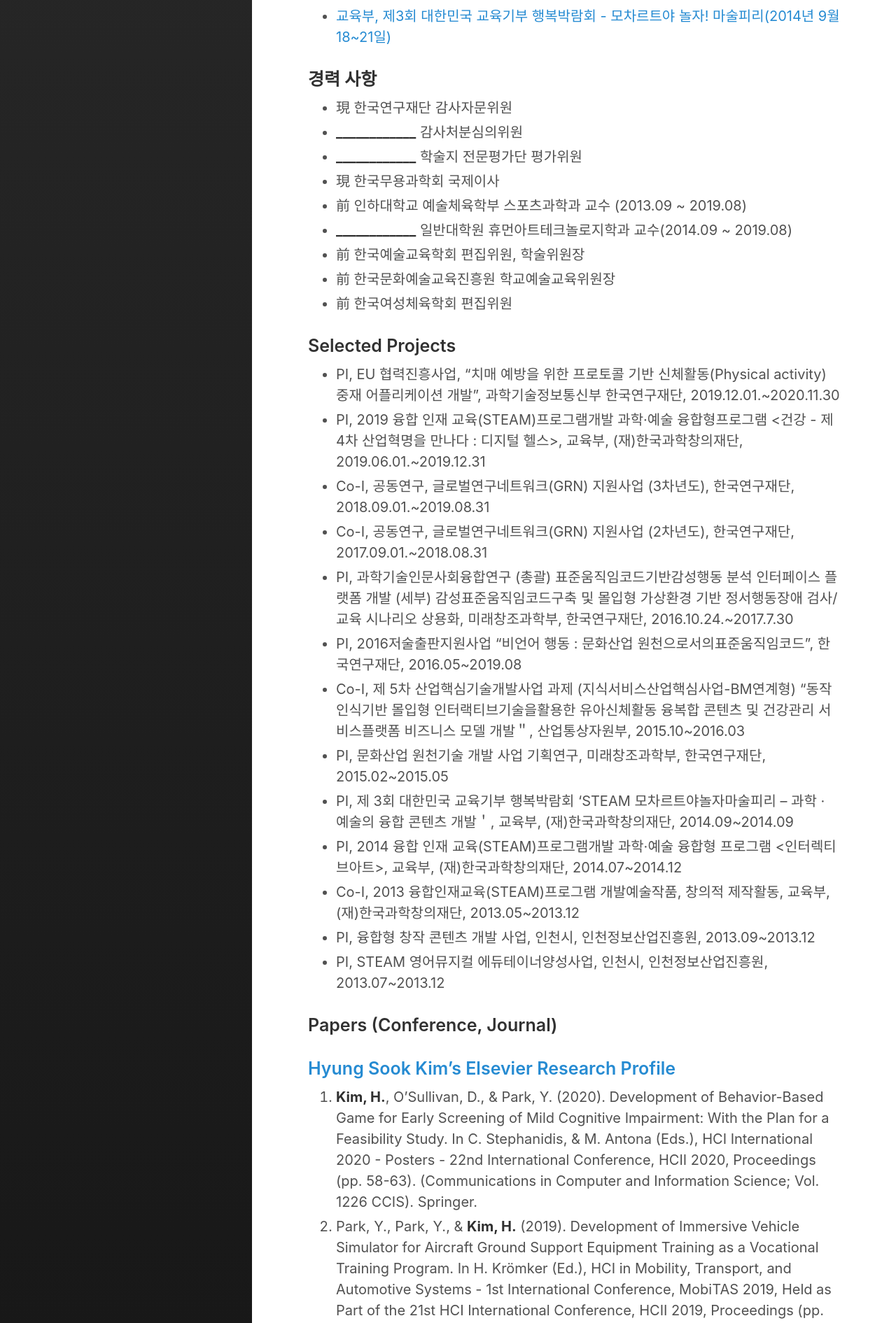
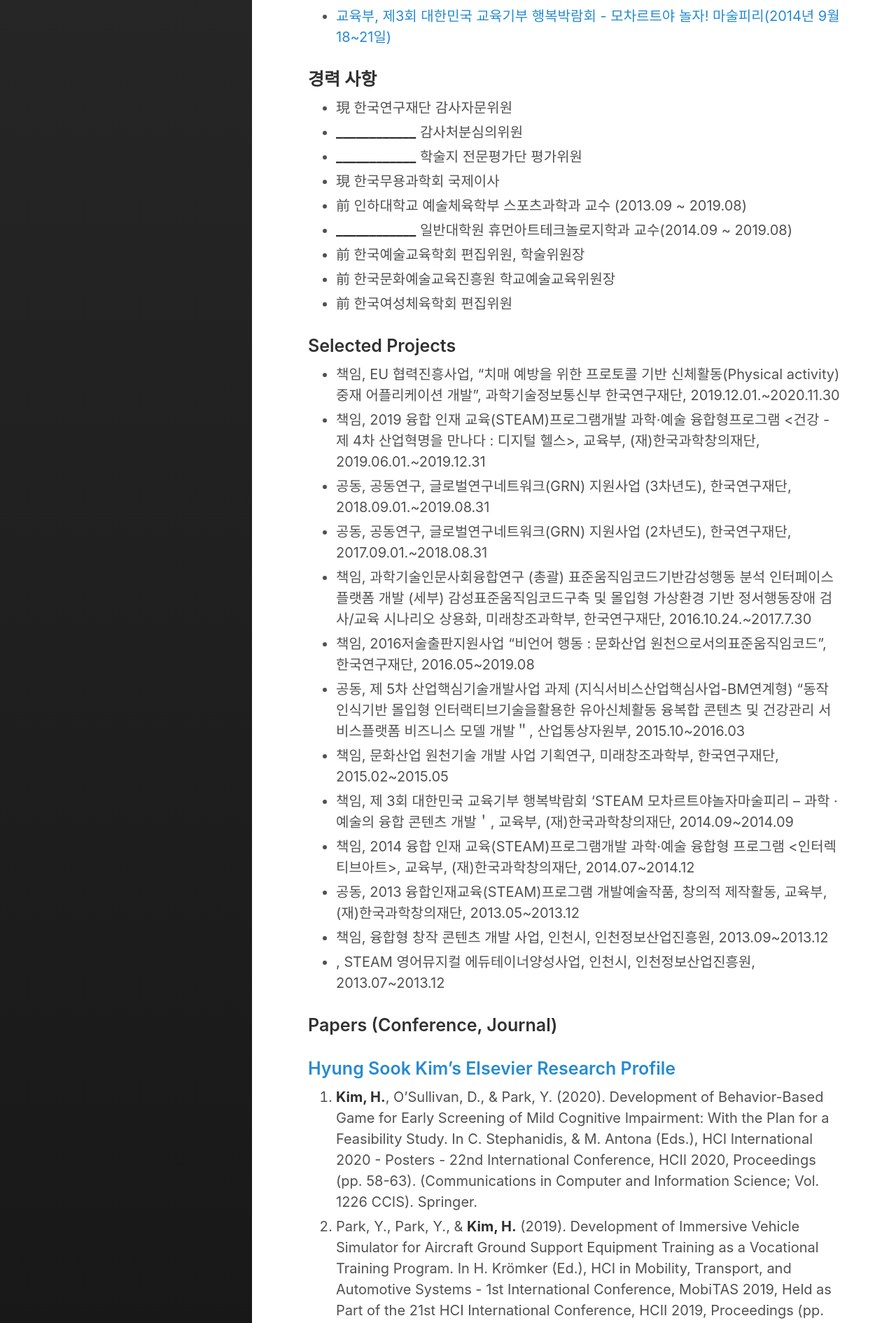
Before and after one commit to Rugger12/hyungsook, a Jekyll site: the page built from _posts/2021-01-07-about-me.md, in a window 1280 px wide. Shown: the part 1721-3612 px from the top of the page at 70% size. Built offline with Jekyll 4.4.1, drawn with Linux system fonts in a browser that asks for light colours.

Commit message:
Update 2021-01-07-about-me.md

```diff
--- a/_posts/2021-01-07-about-me.md
+++ b/_posts/2021-01-07-about-me.md
@@ -45,20 +45,20 @@ excerpt_separator:  <!--more-->
 
 <a name="projects"></a>
 ### Selected Projects
-* PI, EU 협력진흥사업, “치매 예방을 위한 프로토콜 기반 신체활동(Physical activity) 중재 어플리케이션 개발”, 과학기술정보통신부
+* 책임, EU 협력진흥사업, “치매 예방을 위한 프로토콜 기반 신체활동(Physical activity) 중재 어플리케이션 개발”, 과학기술정보통신부
 한국연구재단, 2019.12.01.~2020.11.30
-* PI, 2019 융합 인재 교육(STEAM)프로그램개발 과학·예술 융합형프로그램 <건강 - 제 4차 산업혁명을 만나다 : 디지털 헬스>, 교육부, (재)한국과학창의재단, 2019.06.01.~2019.12.31
-* Co-I, 공동연구, 글로벌연구네트워크(GRN) 지원사업 (3차년도), 한국연구재단, 2018.09.01.~2019.08.31
-* Co-I, 공동연구, 글로벌연구네트워크(GRN) 지원사업 (2차년도), 한국연구재단, 2017.09.01.~2018.08.31
-* PI, 과학기술인문사회융합연구 (총괄) 표준움직임코드기반감성행동 분석 인터페이스 플랫폼 개발 (세부) 감성표준움직임코드구축 및 몰입형 가상환경 기반 정서행동장애 검사/교육 시나리오 상용화, 미래창조과학부, 한국연구재단, 2016.10.24.~2017.7.30
-* PI, 2016저술출판지원사업 “비언어 행동 : 문화산업 원천으로서의표준움직임코드", 한국연구재단, 2016.05~2019.08
-* Co-I, 제 5차 산업핵심기술개발사업 과제 (지식서비스산업핵심사업-BM연계형) “동작인식기반 몰입형 인터랙티브기술을활용한 유아신체활동 융복합 콘텐츠 및 건강관리 서비스플랫폼 비즈니스 모델 개발＂, 산업통상자원부, 2015.10~2016.03
-* PI, 문화산업 원천기술 개발 사업 기획연구, 미래창조과학부, 한국연구재단, 2015.02~2015.05
-* PI, 제 3회 대한민국 교육기부 행복박람회 ‘STEAM 모차르트야놀자마술피리 – 과학 · 예술의 융합 콘텐츠 개발＇, 교육부, (재)한국과학창의재단, 2014.09~2014.09
-* PI, 2014 융합 인재 교육(STEAM)프로그램개발 과학·예술 융합형 프로그램 <인터렉티브아트>, 교육부, (재)한국과학창의재단, 2014.07~2014.12
-* Co-I, 2013 융합인재교육(STEAM)프로그램 개발예술작품, 창의적 제작활동, 교육부, (재)한국과학창의재단, 2013.05~2013.12
-* PI, 융합형 창작 콘텐츠 개발 사업, 인천시, 인천정보산업진흥원, 2013.09~2013.12
-* PI, STEAM 영어뮤지컬 에듀테이너양성사업, 인천시, 인천정보산업진흥원, 2013.07~2013.12
+* 책임, 2019 융합 인재 교육(STEAM)프로그램개발 과학·예술 융합형프로그램 <건강 - 제 4차 산업혁명을 만나다 : 디지털 헬스>, 교육부, (재)한국과학창의재단, 2019.06.01.~2019.12.31
+* 공동, 공동연구, 글로벌연구네트워크(GRN) 지원사업 (3차년도), 한국연구재단, 2018.09.01.~2019.08.31
+* 공동, 공동연구, 글로벌연구네트워크(GRN) 지원사업 (2차년도), 한국연구재단, 2017.09.01.~2018.08.31
+* 책임, 과학기술인문사회융합연구 (총괄) 표준움직임코드기반감성행동 분석 인터페이스 플랫폼 개발 (세부) 감성표준움직임코드구축 및 몰입형 가상환경 기반 정서행동장애 검사/교육 시나리오 상용화, 미래창조과학부, 한국연구재단, 2016.10.24.~2017.7.30
+* 책임, 2016저술출판지원사업 “비언어 행동 : 문화산업 원천으로서의표준움직임코드", 한국연구재단, 2016.05~2019.08
+* 공동, 제 5차 산업핵심기술개발사업 과제 (지식서비스산업핵심사업-BM연계형) “동작인식기반 몰입형 인터랙티브기술을활용한 유아신체활동 융복합 콘텐츠 및 건강관리 서비스플랫폼 비즈니스 모델 개발＂, 산업통상자원부, 2015.10~2016.03
+* 책임, 문화산업 원천기술 개발 사업 기획연구, 미래창조과학부, 한국연구재단, 2015.02~2015.05
+* 책임, 제 3회 대한민국 교육기부 행복박람회 ‘STEAM 모차르트야놀자마술피리 – 과학 · 예술의 융합 콘텐츠 개발＇, 교육부, (재)한국과학창의재단, 2014.09~2014.09
+* 책임, 2014 융합 인재 교육(STEAM)프로그램개발 과학·예술 융합형 프로그램 <인터렉티브아트>, 교육부, (재)한국과학창의재단, 2014.07~2014.12
+* 공동, 2013 융합인재교육(STEAM)프로그램 개발예술작품, 창의적 제작활동, 교육부, (재)한국과학창의재단, 2013.05~2013.12
+* 책임, 융합형 창작 콘텐츠 개발 사업, 인천시, 인천정보산업진흥원, 2013.09~2013.12
+* , STEAM 영어뮤지컬 에듀테이너양성사업, 인천시, 인천정보산업진흥원, 2013.07~2013.12
 
 
 <a name="papers"></a>
```
